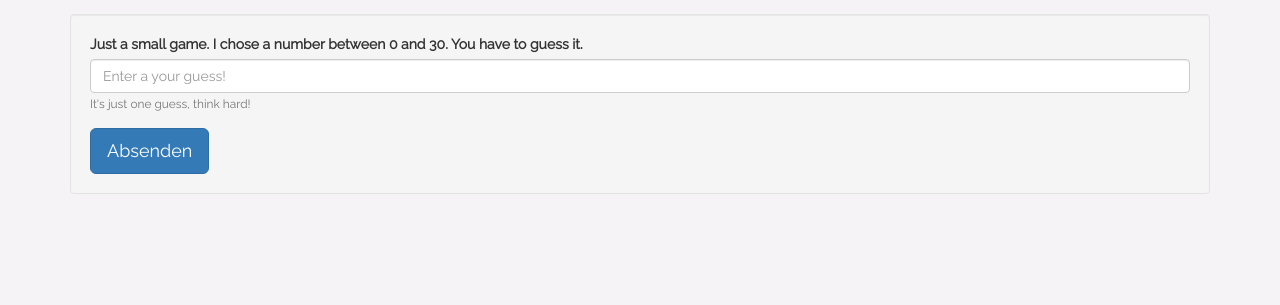
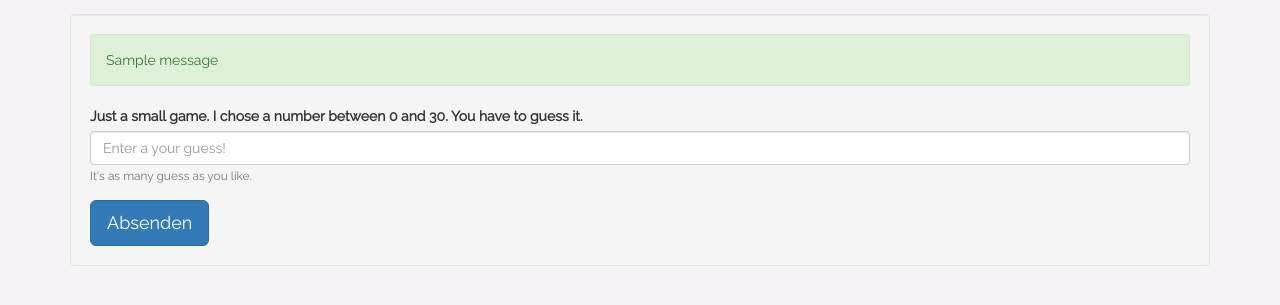
Before and after one commit to Hoch3007/WebDev01, a Flask app: page /game in a window 1280 px wide. Shown: the part 51-356 px from the top of the page. Run offline with Flask 2, Linux system fonts and the light colour scheme; one stand-in notice (Sample message) is shown; some libraries are stand-ins or nearby versions; some web fonts are replaced.

Commit message:
added flash messages

```diff
--- a/project/portfolio.py
+++ b/project/portfolio.py
@@ -52,7 +52,10 @@ def contact():
 
     if request.method == "POST":
         response = make_response(render_template("success.html"))
+        #response = make_response(redirect("contact.html"))
         response.set_cookie("user_name", contact_name)
+        #flash("Great! Thank you. Your message was sent.", 'success')
+        #return redirect('/contact')
         return response
     else:
         user_name = request.cookies.get("user_name")
@@ -78,11 +81,13 @@ def guess():
         else:
 
             if int(secret_number) > int(number_guess):
-                direction = "higher"
+                #direction = "higher"
+                flash("Sorry, that's not correct. Your guess "+ str(number_guess) + " is too low. Guess again!", 'danger')
             else:
-                direction = "lower"
-
-            return render_template("error.html", direction=direction)
+                #direction = "lower"
+                flash("Sorry, that's not correct. Your guess " + str(number_guess) + " is too high. Guess again!", 'danger')
+            #return render_template("error.html", direction=direction)
+            return redirect("/game")
 
     elif request.method == "GET":
 
--- a/project/templates/game.html
+++ b/project/templates/game.html
@@ -5,11 +5,20 @@
     <div class="row">
         <div class="col-lg-12">
             <div class="well">
+                {% with messages = get_flashed_messages(with_categories=true) %}
+                    {% if messages %}
+                        {% for category, message in messages %}
+                            <div class="alert alert-{{ category }}">
+                                {{ message }}
+                            </div>
+                        {% endfor %}
+                    {% endif %}
+                {% endwith %}
                 <form method="post" action="/game">
                   <div class="form-group">
                     <label for="inputGame">Just a small game. I chose a number between 0 and 30. You have to guess it.</label>
                     <input type="text" class="form-control" id="inputGame" aria-describedby="guessHelp" placeholder="Enter a your guess!" name="guess">
-                    <small id="guessHelp" class="form-text text-muted">It's just one guess, think hard!</small>
+                    <small id="guessHelp" class="form-text text-muted">It's as many guess as you like.</small>
                   </div>
                   <button type="submit" class="btn btn-primary btn-lg">Absenden</button>
                 </form>
--- a/project/templates/result.html
+++ b/project/templates/result.html
@@ -6,6 +6,7 @@
         <div class="col-lg-12">
             <div class="well alert-success">
                 <p>Great! Your guess was right.</p>
+                <p>If you want to play again, press the button below.</p>
                 <a href="/game"><button class="btn btn-primary btn-lg">Back to Game</button></a>
             </div>
 
```
Also changed, not shown: project/templates/contact.html (+9 -0 lines).
